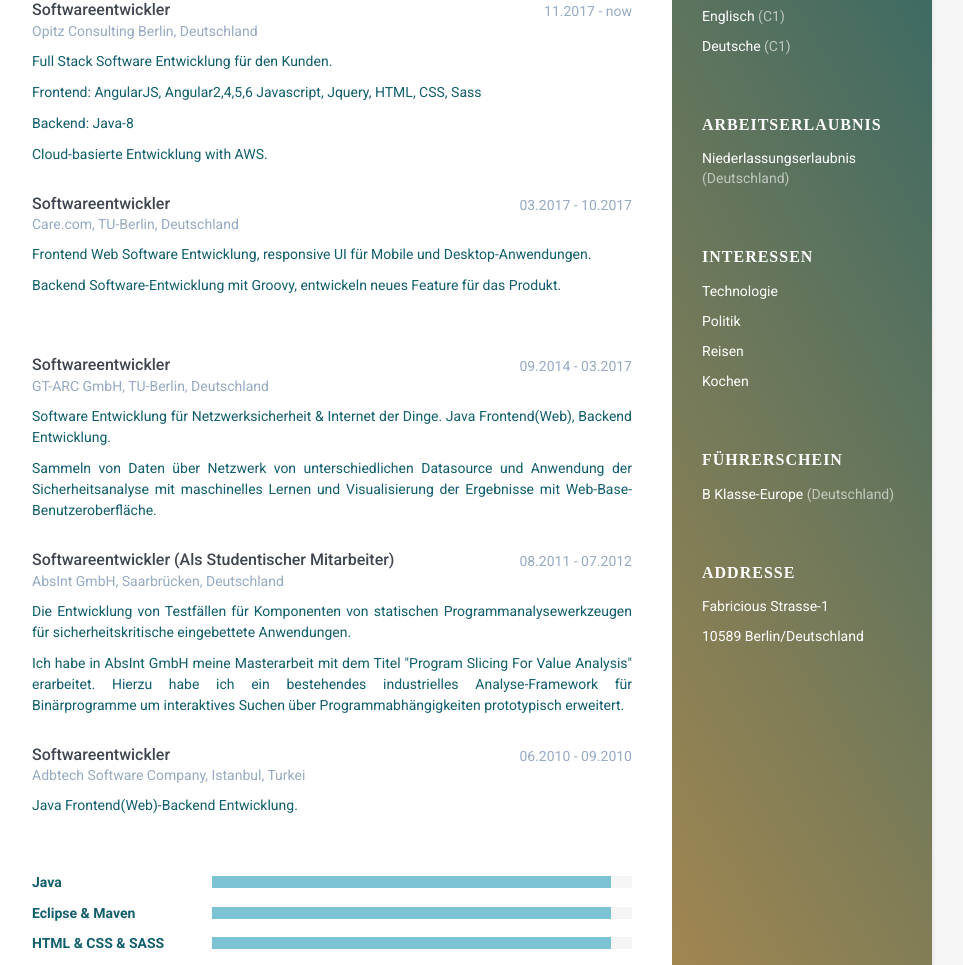
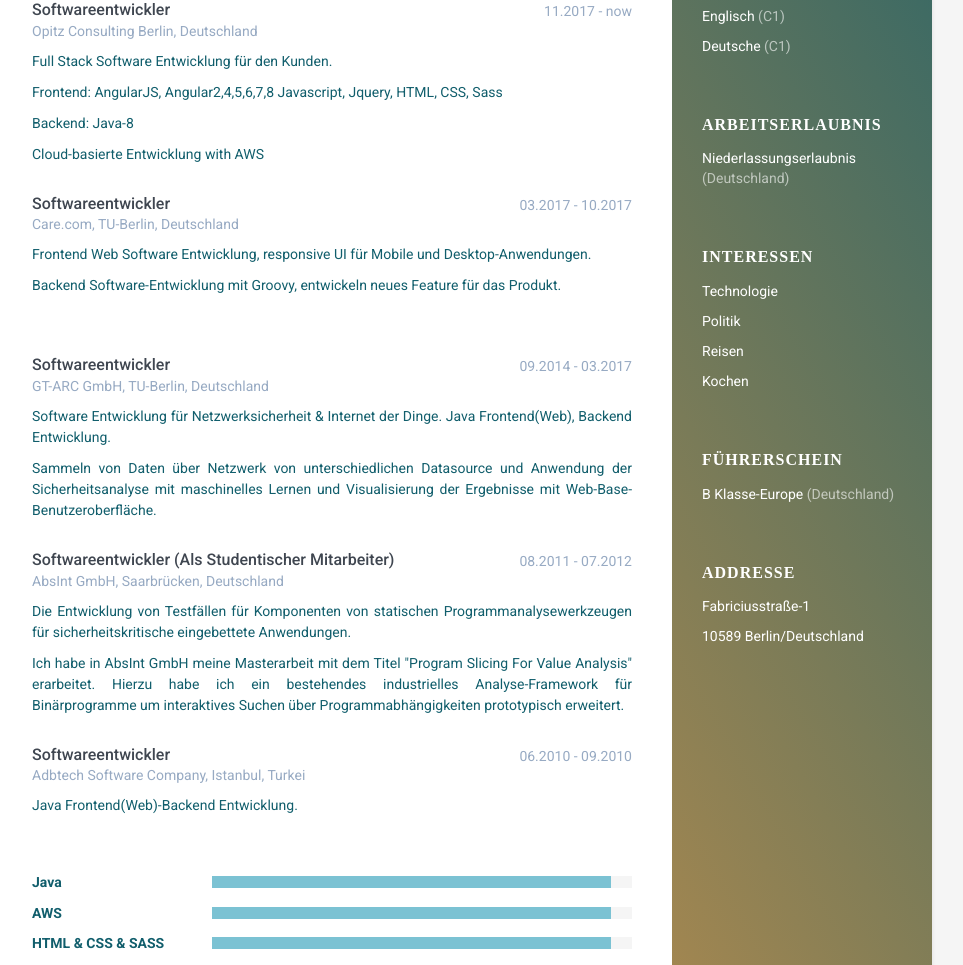
Before and after one commit to halukoz/portfolio, a plain HTML site: page index.html in a window 1280 px wide. Shown: the part 676-1641 px from the top of the page, without its empty margins (188-1151 px from the left). Drawn offline with Linux system fonts and the light colour scheme.

Commit message:
new version

```diff
--- a/index.html
+++ b/index.html
@@ -206,7 +206,7 @@
               </div><!--//item-->
 
               <div class="item">
-                <h3 class="level-title">Eclipse &amp; Maven </h3>
+                <h3 class="level-title">AWS </h3>
                 <div class="level-bar">
                   <div class="level-bar-inner" data-level="95%"></div>
                 </div><!--//level-bar-->
@@ -279,7 +279,7 @@ function selectLanguage(language) {
 	  document.getElementById('drivinglicenceTitle').innerHTML = 'Driving license';
 	  document.getElementById('drivinglicenceList').innerHTML = '<li>B Class-Europe <span class="perm-desc">(Germany)</li>';
 	  document.getElementById('addressTitle').innerHTML = 'Address';
-	  document.getElementById('addressList').innerHTML = '<li>Fabricious Strasse-1</li><li>10589 Berlin/Germany</li>';
+	  document.getElementById('addressList').innerHTML = '<li>Fabriciusstraße 1</li><li>10589 Berlin/Germany</li>';
 
 	  document.getElementById('studyTitle').innerHTML = '<i class="fa fa-graduation-cap"></i>Education';
 	  document.getElementById('firstStudyTitle').innerHTML = 'MSc. Computer Science, Good';
@@ -294,7 +294,7 @@ function selectLanguage(language) {
 	  document.getElementById('currentJobTitle').innerHTML = 'Software Developer';
 	  document.getElementById('currentJobDate').innerHTML = '11.2017 - now';
 	  document.getElementById('currentCompanyName').innerHTML = 'Opitz Consulting Berlin, Germany';
-	  document.getElementById('currentJobDescription').innerHTML = '<p>Full Stack Software Developement for different customers.</p><p>Frontend: AngularJS, Angular2,4,5,6 Javascript, Jquery, HTML, CSS, Sass</p><p>Backend: Java-8</p><p>Cloud Based development with AWS.</p>';
+	  document.getElementById('currentJobDescription').innerHTML = '<p>Full Stack Software Developement for different customers.</p><p>Frontend: AngularJS, Angular2,4,5,6,7,8 Javascript, Jquery, HTML, CSS, Sass</p><p>Backend: Java-8</p><p>Cloud Based development with AWS</p>';
 
 	  document.getElementById('firstJobTitle').innerHTML = 'Software Developer';
 	  document.getElementById('firstJobDate').innerHTML = '03.2017 - 10.2017';
@@ -337,7 +337,7 @@ function selectLanguage(language) {
 	  document.getElementById('drivinglicenceTitle').innerHTML = 'führerschein';
 	  document.getElementById('drivinglicenceList').innerHTML = '<li>B Klasse-Europe <span class="perm-desc">(Deutschland)</li>';
 	  document.getElementById('addressTitle').innerHTML = 'Addresse';
-	  document.getElementById('addressList').innerHTML = '<li>Fabricious Strasse-1</li><li>10589 Berlin/Deutschland</li>',
+	  document.getElementById('addressList').innerHTML = '<li>Fabriciusstraße-1</li><li>10589 Berlin/Deutschland</li>',
 
 	  document.getElementById('studyTitle').innerHTML = '<i class="fa fa-graduation-cap"></i>Bildung';
 	  document.getElementById('firstStudyTitle').innerHTML = 'MSc. Informatik, Gut';
@@ -352,7 +352,7 @@ function selectLanguage(language) {
 	  document.getElementById('currentJobTitle').innerHTML = 'Softwareentwickler';
 	  document.getElementById('currentJobDate').innerHTML = '11.2017 - now';
 	  document.getElementById('currentCompanyName').innerHTML = 'Opitz Consulting Berlin, Deutschland';
-	  document.getElementById('currentJobDescription').innerHTML = '<p>Full Stack Software Entwicklung für den Kunden.</p><p>Frontend: AngularJS, Angular2,4,5,6 Javascript, Jquery, HTML, CSS, Sass</p><p>Backend: Java-8</p><p>Cloud-basierte Entwicklung with AWS.</p>';
+	  document.getElementById('currentJobDescription').innerHTML = '<p>Full Stack Software Entwicklung für den Kunden.</p><p>Frontend: AngularJS, Angular2,4,5,6,7,8 Javascript, Jquery, HTML, CSS, Sass</p><p>Backend: Java-8</p><p>Cloud-basierte Entwicklung with AWS</p>';
 
 	  document.getElementById('firstJobTitle').innerHTML = 'Softwareentwickler';
 	  document.getElementById('firstJobDate').innerHTML = '03.2017 - 10.2017';
```
Also changed, not shown: assets/images/profile.png.
